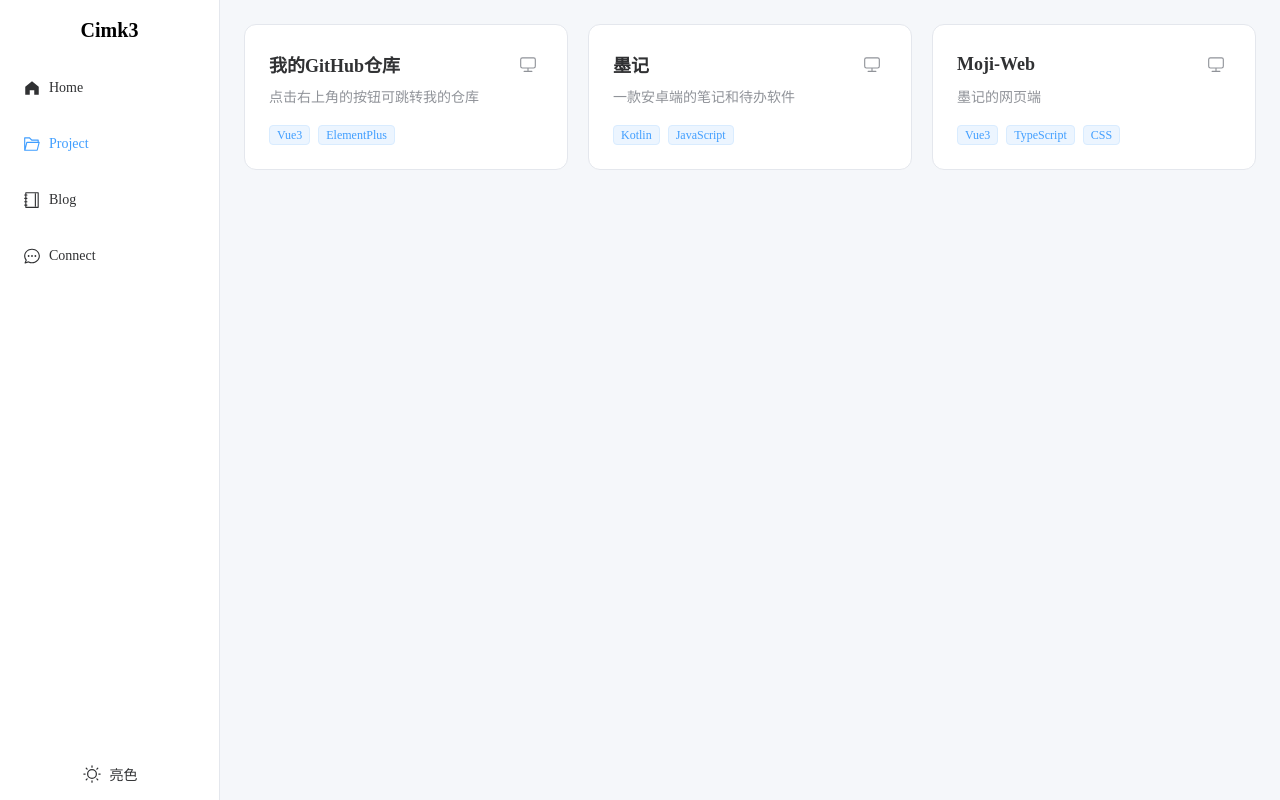
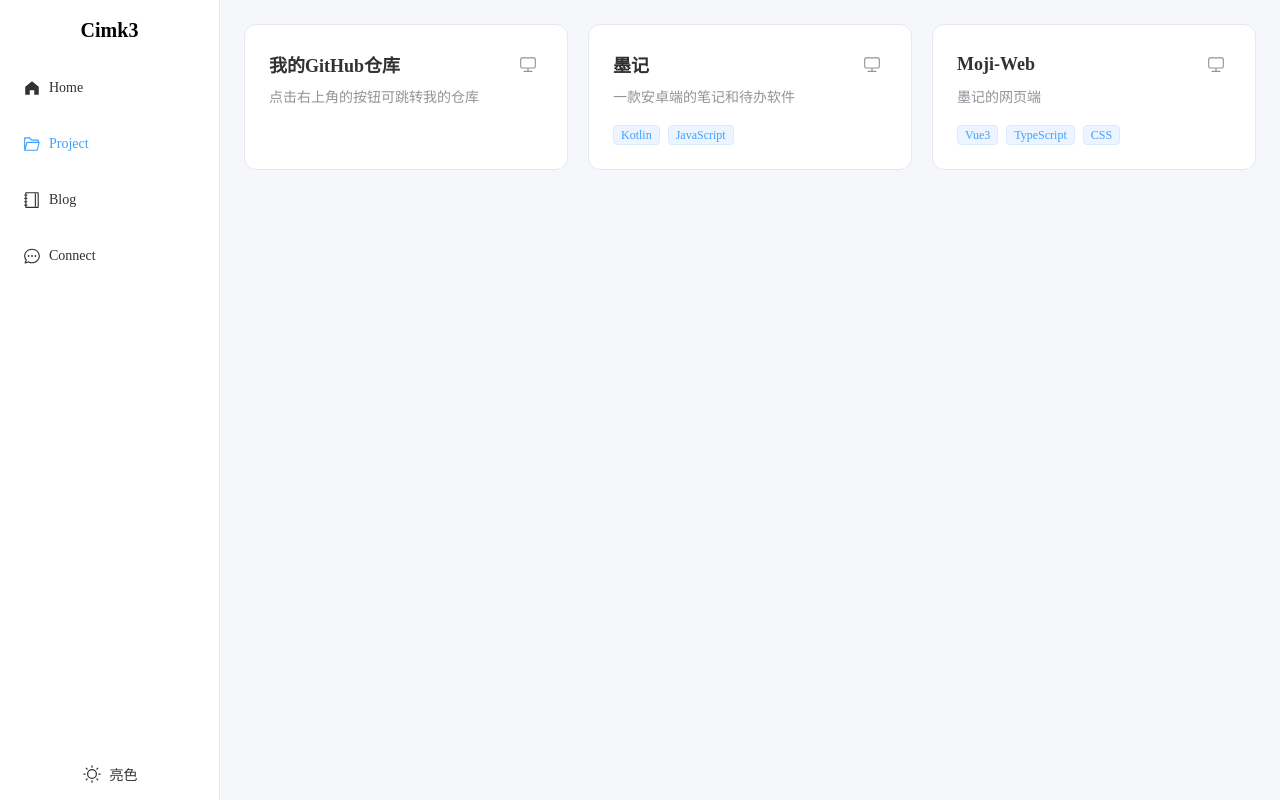
Before and after one commit to Cimk3/Cimk3_Me, a Vue app: page /project in a window 1280 px wide. Built offline with nearby package versions, Linux system fonts and the light colour scheme.

Commit message:
更新项目列表

```diff
--- a/src/views/ProjectView.vue
+++ b/src/views/ProjectView.vue
@@ -22,7 +22,7 @@ const projects = [
     {
         title: '我的GitHub仓库',
         description: '点击右上角的按钮可跳转我的仓库',
-        tags: ['Vue3', 'ElementPlus'],
+        tags: [],
         link: 'https://github.com/Cimk3?tab=repositories',
     },
     // 后续项目继续往这里加
```
